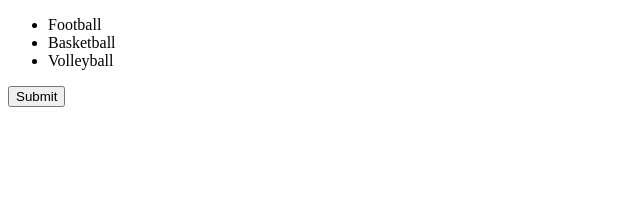
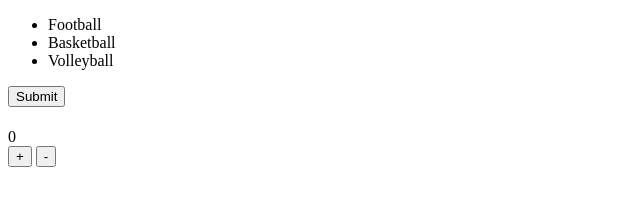
Before and after one commit to MANIZABAYO-Elie/07-10-learning-Dom, a plain HTML site: page index.html in a window 1280 px wide. Shown: the whole page, without its empty margins (0-640 px from the left). Drawn offline with Linux system fonts and the light colour scheme.

Commit message:
file committed

```diff
--- a/index.html
+++ b/index.html
@@ -13,6 +13,9 @@
     </ul>
     <button id="submit-button">Submit</button>
     <h1 id="thanks"></h1>
+    <div id="count_value">0</div>
+    <button id="plusBtn">+</button>
+    <button id="minusBtn">-</button>
 <script src="./script.js">
 
 </script>
```
